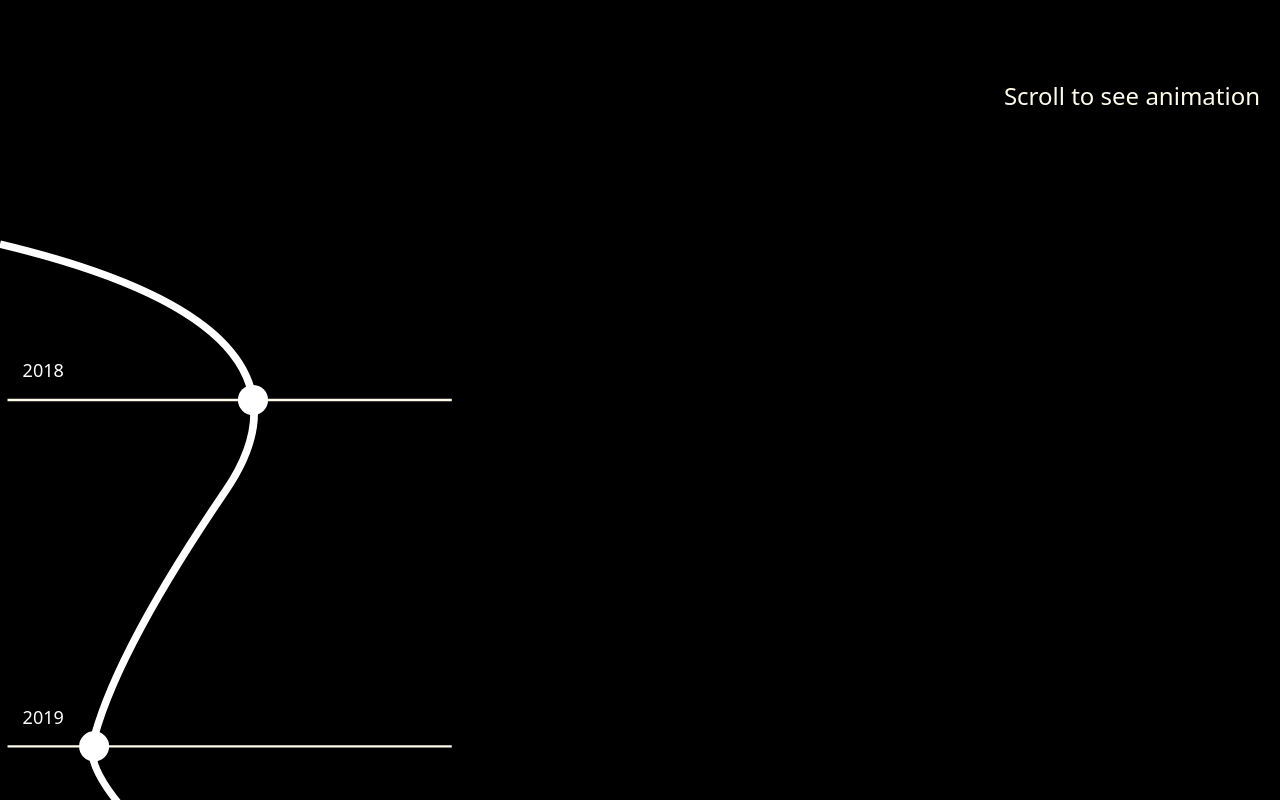
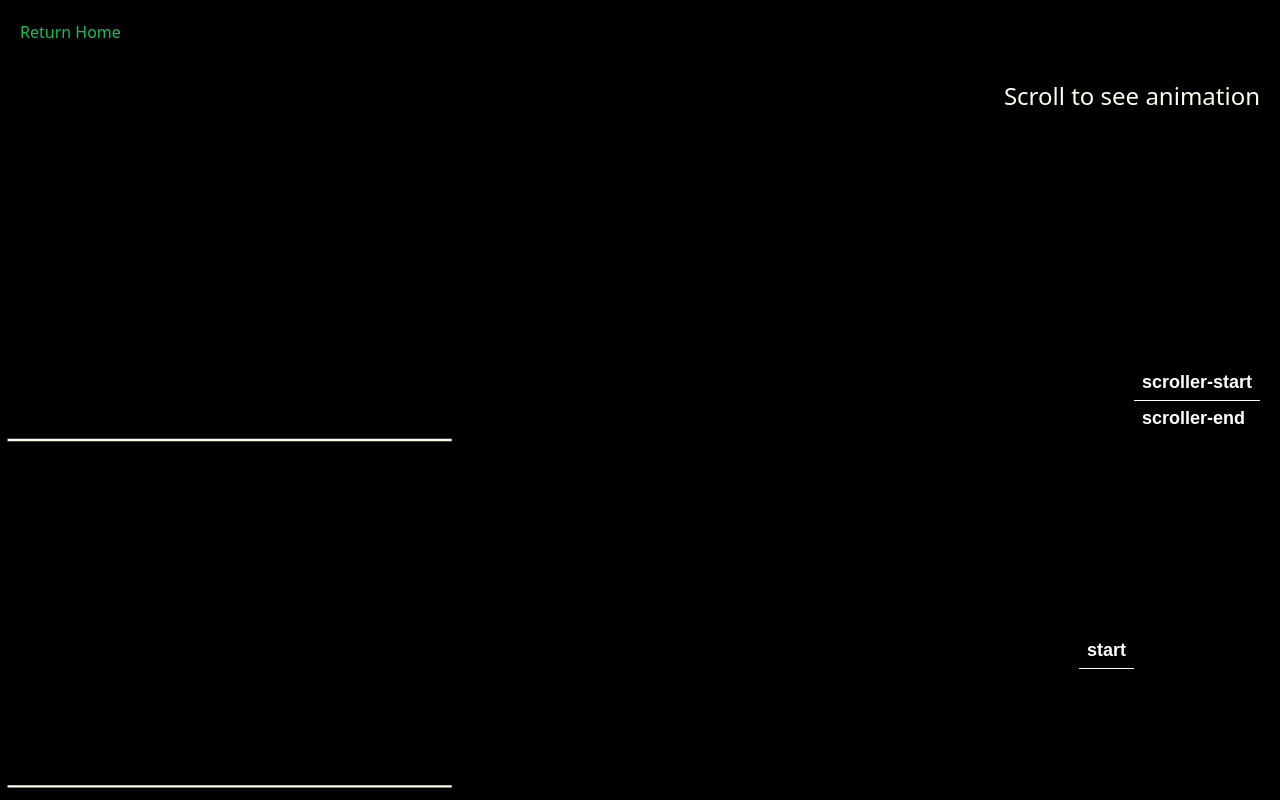
Before and after one commit to talhaceliktas/gsap-work-area, a Next.js app: page /scroll-animation in a window 1280 px wide. Shown: the top 800 px of the page. Built offline with nearby package versions, Linux system fonts and the light colour scheme.

Commit message:
scroll-animation added

```diff
--- a/app/layout.js
+++ b/app/layout.js
@@ -18,7 +18,7 @@ export default function RootLayout({ children }) {
     <html lang="en" className="tc-new-price">
       <body className={`antialiased`}>
         <main className="h-screen flex justify-center items-center">
-          <Link href="/" className="fixed top-5 left-5">
+          <Link href="/" className="fixed top-5 left-5 text-green-500">
             Return Home
           </Link>
           {children}
--- a/app/scroll-animation/page.js
+++ b/app/scroll-animation/page.js
@@ -1,3 +1,6 @@
+"use client";
+
+import { useGSAP } from "@gsap/react";
 import gsap from "gsap";
 import DrawSVGPlugin from "gsap/DrawSVGPlugin";
 import { GSDevTools } from "gsap/GSDevTools";
@@ -6,15 +9,63 @@ import { ScrollTrigger } from "gsap/ScrollTrigger";
 import React from "react";
 
 gsap.registerPlugin(ScrollTrigger, DrawSVGPlugin, MotionPathPlugin, GSDevTools);
+gsap.defaults({ ease: "none" });
 
 const Page = () => {
-  gsap.defaults({ ease: "none" });
+  useGSAP(() => {
+    const pulses = gsap
+      .timeline({
+        defaults: {
+          scale: 1.5,
+          transformOrigin: "center",
+          ease: "power2.out",
+          duration: 0.1,
+          autoAlpha: 1,
+        },
+      })
+      .to(".ball01, .text01", {}, 0.83)
+      .to(".ball02, .text02", {}, 1.95)
+      .to(".ball03, .text03", {}, 2.88);
+
+    const main = gsap
+      .timeline({
+        scrollTrigger: {
+          trigger: "svg",
+          scrub: true,
+          start: "top+=1300 center",
+          end: "bottom-=500 center",
+          markers: {
+            startColor: "white",
+            endColor: "white",
+            fontSize: "18px",
+            fontWeight: "bold",
+            indent: 20,
+          },
+        },
+      })
+      .to(".ball0", { autoAlpha: 1, duration: 0.05 })
+      .from(".theLine", { drawSVG: 0, duration: 4 }, 0)
+      .to(
+        ".ball0",
+        {
+          motionPath: {
+            path: ".theLine",
+            align: ".theLine",
+            alignOrigin: [0.5, 0.5],
+          },
+          duration: 4,
+        },
+        0
+      )
+      .add(pulses, 0);
+  });
+
   return (
     <>
       <h2 className="fixed text-amber-50 top-20 right-5 text-2xl">
         Scroll to see animation
       </h2>
-      <div className="bg-black overflow-x-hidden">
+      <div className="bg-black overflow-x-hidden mt-20">
         <h2 className="mb-32 text-9xl text-amber-50">Tedst</h2>
         <svg
           xmlns="http://www.w3.org/2000/svg"
@@ -28,11 +79,11 @@ const Page = () => {
             d="M 10 330 L 600 330"
           />
           <path
-            className="line01 stroke-amber-50 stroke-3"
+            className="line02 stroke-amber-50 stroke-3"
             d="M 10 790 L 600 790"
           />
           <path
-            className="line01 stroke-amber-50 stroke-3"
+            className="line03 stroke-amber-50 stroke-3"
             d="M 10 1120 L 600 1120"
           />
 
@@ -45,32 +96,42 @@ const Page = () => {
           />
 
           <circle
-            className="fill-white ball01"
+            className="fill-white ball01 invisible"
             r="20"
             cx="336"
             cy="330"
-          ></circle>
+          />
           <circle
-            className="fill-white ball02"
+            className="fill-white ball02 invisible"
             r="20"
-            cx="125"
+            cx="122"
             cy="790"
-          ></circle>
+          />
           <circle
-            className="fill-white ball03"
+            className="fill-white ball03 invisible"
             r="20"
-            cx="362"
+            cx="361"
             cy="1120"
-          ></circle>
+          />
+          <circle
+            className="fill-white ball0 invisible"
+            r="20"
+            cx="50"
+            cy="50"
+          />
 
-          <text className="text01 fill-white text-2xl" x="30" y="300">
-            2018
+          <text className="text01 fill-white text-2xl invisible" x="30" y="300">
+            2024
           </text>
-          <text className="text02 fill-white text-2xl" x="30" y="760">
-            2019
+          <text className="text02 fill-white text-2xl invisible" x="30" y="760">
+            2025
           </text>
-          <text className="text03 fill-white text-2xl" x="30" y="1090">
-            2020
+          <text
+            className="text03 fill-white text-2xl invisible"
+            x="30"
+            y="1090"
+          >
+            2026
           </text>
         </svg>
       </div>
```
